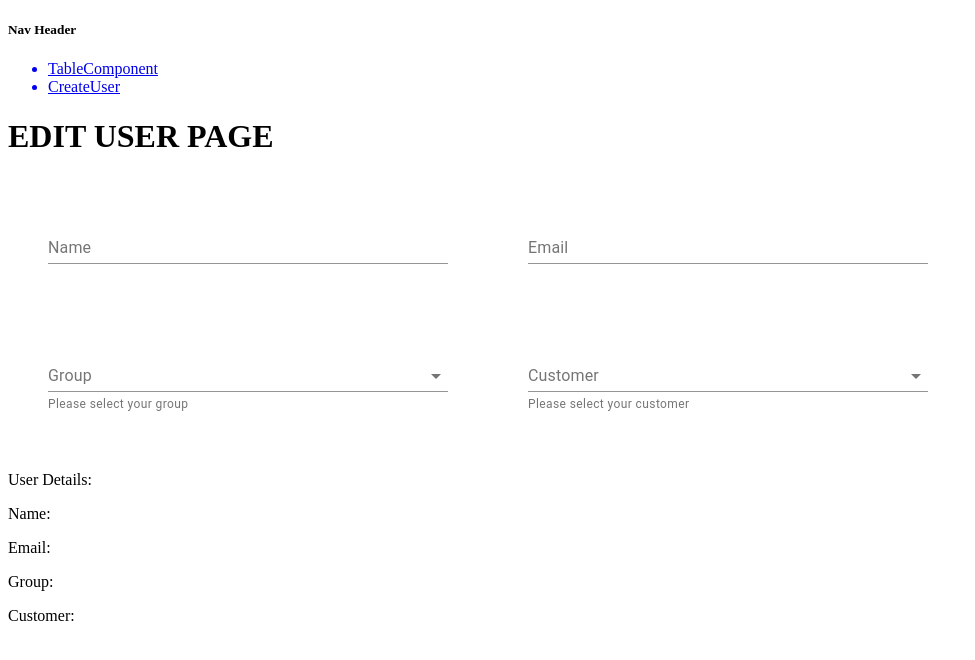
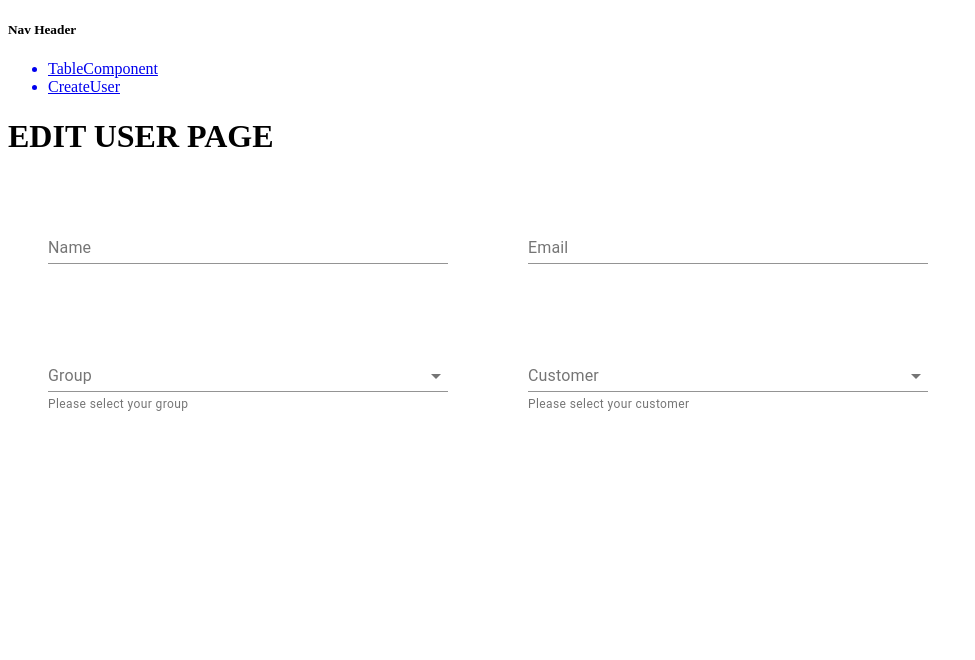
Before and after one commit to DungTrieu/table-app, a React (Create React App) app: page /edituser in a window 1280 px wide. Shown: the top 660 px of the page, without its empty margins (0-975 px from the left). Built offline with nearby package versions, Linux system fonts and the light colour scheme.

Commit message:
Commit 07/14/21

```diff
--- a/src/edituser.component.js
+++ b/src/edituser.component.js
@@ -8,9 +8,8 @@ import { useLocation } from 'react-router';
 
 
 
-
 const EditUser = () => {
-  const [editUsers, setEditUsers] = useState([])
+  const [editUsers, setEditUsers] = useState([{ name: '', email: '', group: '', customer: '' }])
   // const [editUsersInfo, setEditUsersInfo] = useState([])
   const location = useLocation()
 
@@ -22,11 +21,15 @@ const EditUser = () => {
   // }
 
   useEffect(() => {
-    console.log(location.state)
+    console.log('is it here?', location.state)
     if (location.state) {
-      setEditUsers(location.state.row)
+      setEditUsers(location.state)
     }
   }, [location])
+
+  // useEffect(()=>{
+  //   setName(editUsers.name)
+  // }, [])
 
   // useEffect(() => {
   //   if (editUsers){
@@ -96,26 +99,27 @@ const EditUser = () => {
   //   {id: 402, name: 'turgid123', email: 'turgid123@gmail.com', group:groups[4], customer: customers[1], status: false},
   //   {id: 798, name: 'DDDDD', email: 'xdddddd42@gmail.com', group:groups[5], customer: customers[3], status: false}
   // ]
-  const [name, setName] = useState('')
-  const [email, setEmail] = useState('')
-  const [group, setGroup] = useState('')
-  const [customer, setCustomer] = useState('')
+  // const [name, setName] = useState('')
+  // const [email, setEmail] = useState('')
+  // const [group, setGroup] = useState('')
+  // const [customer, setCustomer] = useState('')
 
   const handleName = (e) => {
-    setName(e.target.value)
+    setEditUsers({ ...editUsers, name: e.target.value })
   }
 
   const handleEmail = (e) => {
-    setEmail(e.target.value)
+    setEditUsers({ ...editUsers, email: e.target.value })
   }
 
   const handleGroup = (e) => {
-    setGroup(e.target.value)
+    setEditUsers({ ...editUsers, group: e.target.value })
   }
 
   const handleCustomer = (e) => {
-    setCustomer(e.target.value)
+    setEditUsers({ ...editUsers, customer: e.target.value })
   }
+
   const useStyles = makeStyles((theme) => ({
     root: {
       '& .MuiTextField-root': {
@@ -128,6 +132,7 @@ const EditUser = () => {
   const classes = useStyles()
 
   return (
+
     <form className={classes.root} noValidate autoComplete="off">
       <div>
         <div>
@@ -137,7 +142,6 @@ const EditUser = () => {
             label="Name"
             onChange={handleName}
             value={editUsers.name}
-
           />
           <TextField
             id="email-basic"
@@ -150,7 +154,7 @@ const EditUser = () => {
             select
             label="Group"
             onChange={handleGroup}
-            value={editUsers.group}
+            value={editUsers.group || ''}
             helperText="Please select your group"
           >
             {groups.map((option) => (
@@ -164,7 +168,7 @@ const EditUser = () => {
             select
             label="Customer"
             onChange={handleCustomer}
-            value={editUsers.group}
+            value={editUsers.customer || ''}
             helperText="Please select your customer"
           >
             {customers.map((option) => (
@@ -189,14 +193,11 @@ const EditUser = () => {
             helperText = {passwordCheck}
           />
           {confirmPassword} */}
-          <p>User Details:</p>
-          <p>Name:   {name}</p>
-          <p>Email:  {email}</p>
-          <p>Group:  {group}</p>
-          <p>Customer:  {customer}</p>
+
         </div>
       </div>
     </form>
+
   )
 }
 
--- a/src/redirect1.component.js
+++ b/src/redirect1.component.js
@@ -1,12 +1,16 @@
 import React from 'react';
 import { useHistory } from "react-router-dom";
 import { Button } from '@material-ui/core';
+
 
 function RedirectTableToCreate() {
   const history = useHistory();
 
   const handleRoute = ( ) =>{
-    history.push("/edituser");
+    history.push({
+      pathname: '/edituser'
+      state: {userstoedit: users}
+    });
   }
 
   return (
--- a/src/table.component.js
+++ b/src/table.component.js
@@ -124,7 +124,7 @@ const TableComponent = () => {
   const handleEditRoute = (row) => {
     history.push({
       pathname: '/edituser',
-      state: { row },
+      state: row,
     });
   }
 
```
Also changed, not shown: src/App.js (+4 -4 lines), 1 other file (tests, documents, lock files or other folders).
